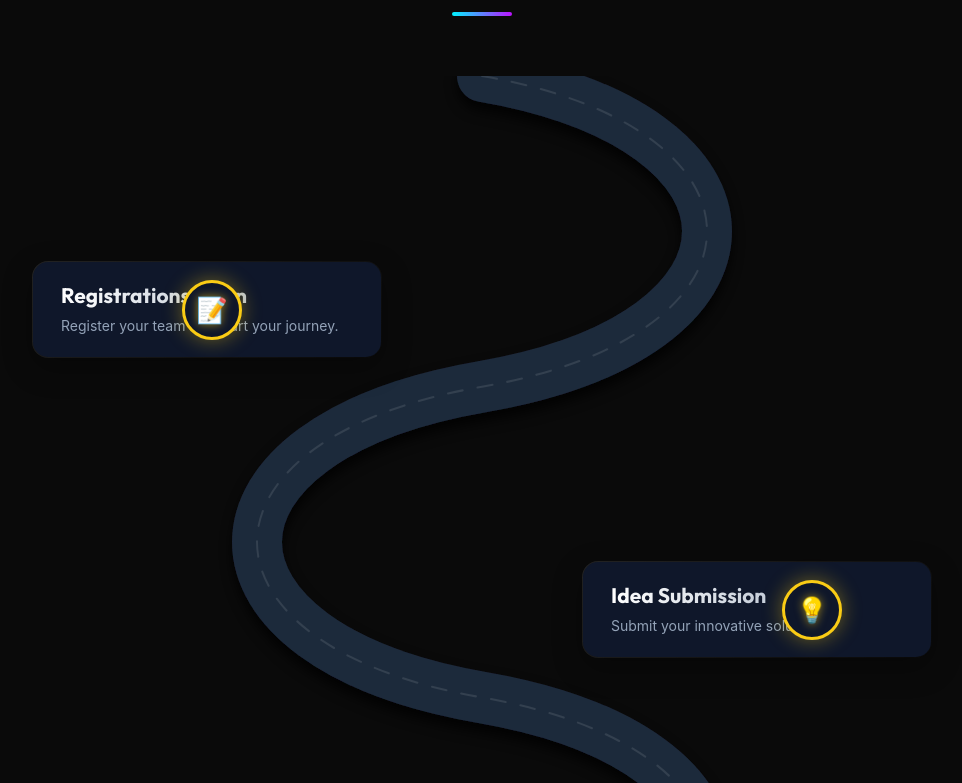
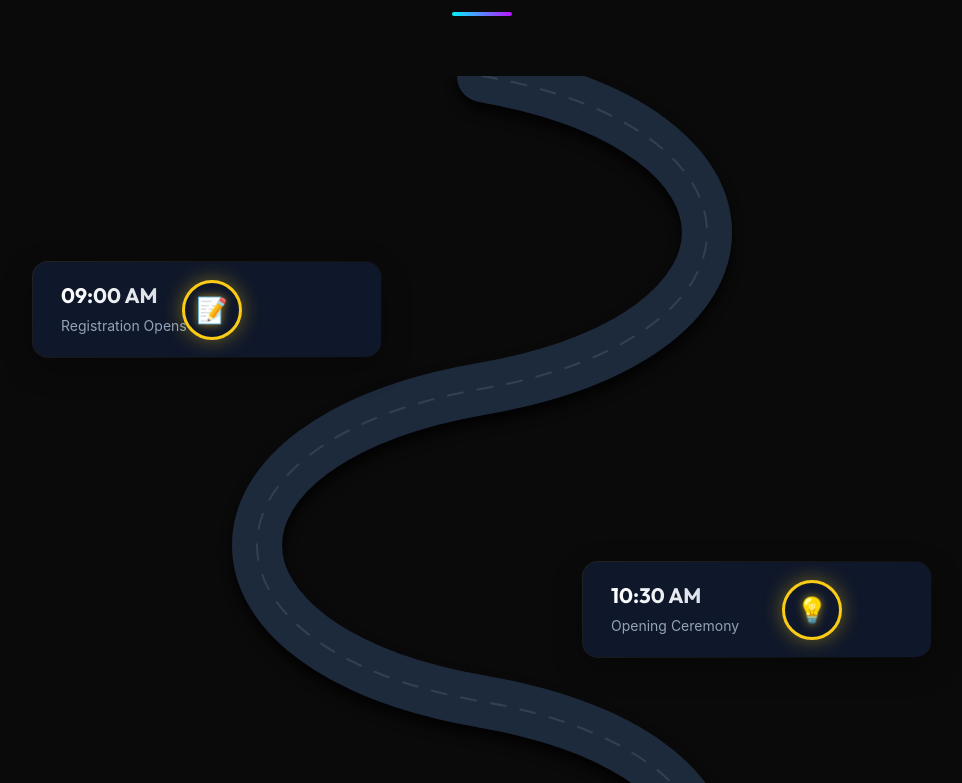
Before and after one commit to chandanaputtaswamy/Cognithon-26, a React (Vite) app: page /#problems in a window 1280 px wide. Before the commit this address led to /#timeline. Shown: the part 3160-3943 px from the top of the page, without its empty margins (158-1120 px from the left). Built offline with nearby package versions, Linux system fonts and the light colour scheme.

Commit message:
fix: resolve Timeline component prop inconsistency and lint errors

```diff
--- a/src/components/Timeline.tsx
+++ b/src/components/Timeline.tsx
@@ -7,7 +7,14 @@ interface TimelineEvent {
     icon: string;
 }
 
-const roadmapData: TimelineEvent[] = [
+interface TimelineProps {
+    events?: {
+        time: string;
+        event: string;
+    }[];
+}
+
+const defaultRoadmapData: TimelineEvent[] = [
     { title: "Registrations Open", description: "Register your team and start your journey.", icon: "📝" },
     { title: "Idea Submission", description: "Submit your innovative solutions.", icon: "💡" },
     { title: "Shortlisting", description: "Top teams selected for the finale.", icon: "✅" },
@@ -16,13 +23,23 @@ const roadmapData: TimelineEvent[] = [
     { title: "Judging & Results", description: "Pitch to judges and win big.", icon: "🏆" }
 ];
 
-const Timeline = () => {
+const icons = ["📝", "💡", "✅", "👨‍🏫", "🚀", "🏆", "🕒", "📅", "🍴"];
+
+const Timeline = ({ events }: TimelineProps) => {
+    const data: TimelineEvent[] = events
+        ? events.map((e, i) => ({
+            title: e.time,
+            description: e.event,
+            icon: icons[i % icons.length]
+        }))
+        : defaultRoadmapData;
+
     const itemHeight = 300; // Increased height for better spacing
-    const totalHeight = (roadmapData.length * itemHeight) + 100;
+    const totalHeight = (data.length * itemHeight) + 100;
 
     const generatePath = () => {
         let d = `M 500 0`;
-        roadmapData.forEach((_, index) => {
+        data.forEach((_, index) => {
             const yStart = index * itemHeight;
             const yEnd = (index + 1) * itemHeight;
             const peakX = index % 2 === 0 ? 800 : 200;
@@ -73,7 +90,7 @@ const Timeline = () => {
                 />
             </svg>
 
-            {roadmapData.map((item, index) => (
+            {data.map((item, index) => (
                 <motion.div
                     key={index}
                     className={`roadmap-item ${index % 2 === 0 ? 'left' : 'right'}`}
```
